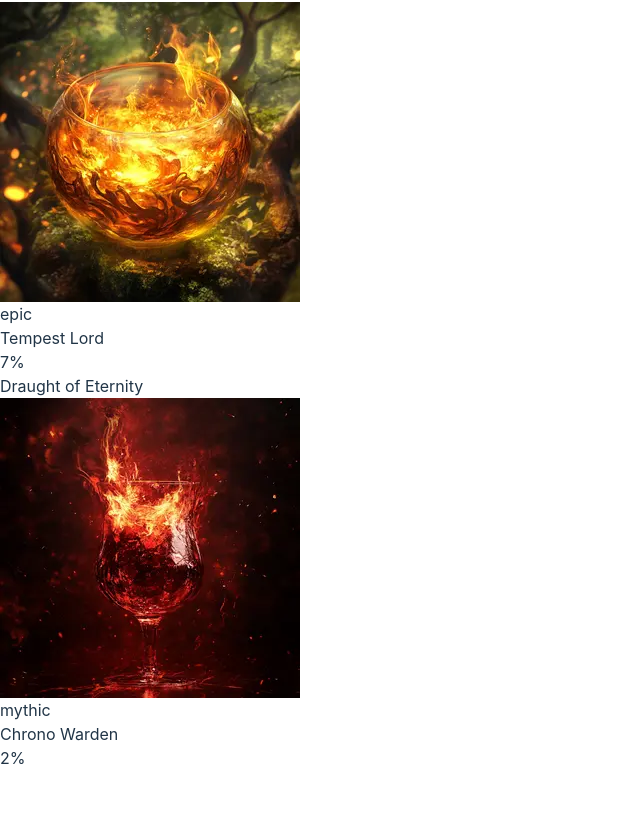
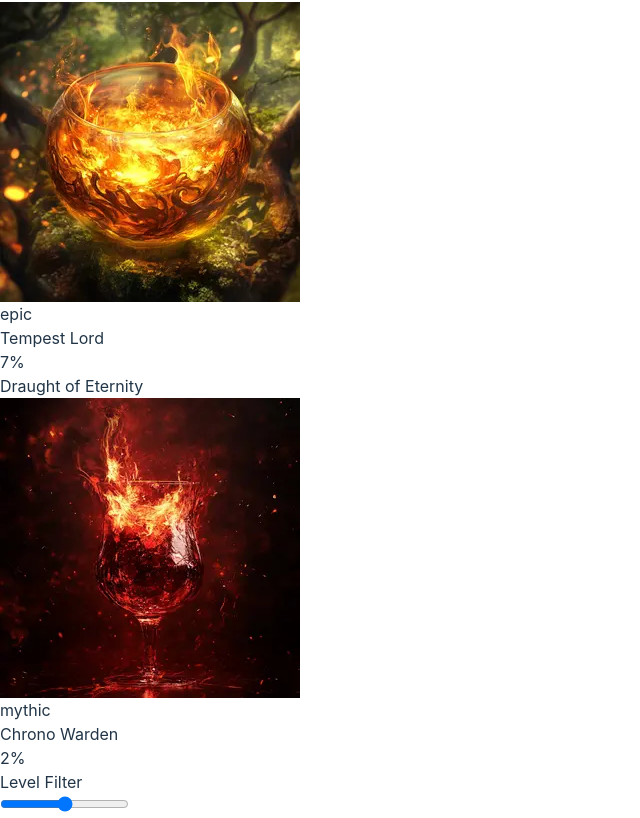
Before and after one commit to ArianFrutoss/arian-frutos-intcli2425, a React (Vite) app: page / in a window 1280 px wide. Shown: the part 3190-4008 px from the top of the page, without its empty margins (0-640 px from the left). Before the commit the page ends 3960 px from the top, so only its background shows below. Built offline with nearby package versions, Linux system fonts and the light colour scheme.

Commit message:
ADD - the LevelFilter slider

```diff
--- a/src/App.tsx
+++ b/src/App.tsx
@@ -1,15 +1,23 @@
-import { useState } from 'react';
+import { useEffect, useState } from 'react';
 import { Potion } from './types/Potion';
 import { potions } from './data/data';
 import PotionList from './components/PotionList';
+import LevelFilter from './components/LevelFilter';
+import { filterByLevelRequirement } from './helpers/potionHelpers';
 
 function App() {
-  const [potionsArray, setPotionsArray] = useState<Potion[]>(potions);
+  const [activePotions, setActivePotions] = useState<Potion[]>(potions);
+  const [sliderCont, setSliderCont] = useState<string>("50");
+
+  useEffect(() => {
+    setActivePotions(filterByLevelRequirement(potions, +sliderCont));
+  },[sliderCont]);
 
   return (
     <>
       <div className="w-screen h-screen">
-        <PotionList potionsArray={potionsArray}/>
+        <PotionList potionsArray={activePotions}/>
+        <LevelFilter setSliderCont={setSliderCont}/>
       </div>
     </>
   )
--- /dev/null
+++ b/src/components/LevelFilter.tsx
@@ -0,0 +1,14 @@
+interface Props {
+    setSliderCont: (value: string) => void;
+}
+
+const LevelFilter: React.FC<Props> = ({ setSliderCont }) => {
+    return (
+        <>
+            <p>Level Filter</p>
+            <input type="range" onChange={(e) => setSliderCont(e.target.value)} />
+        </>
+    )
+}
+
+export default LevelFilter;
```
